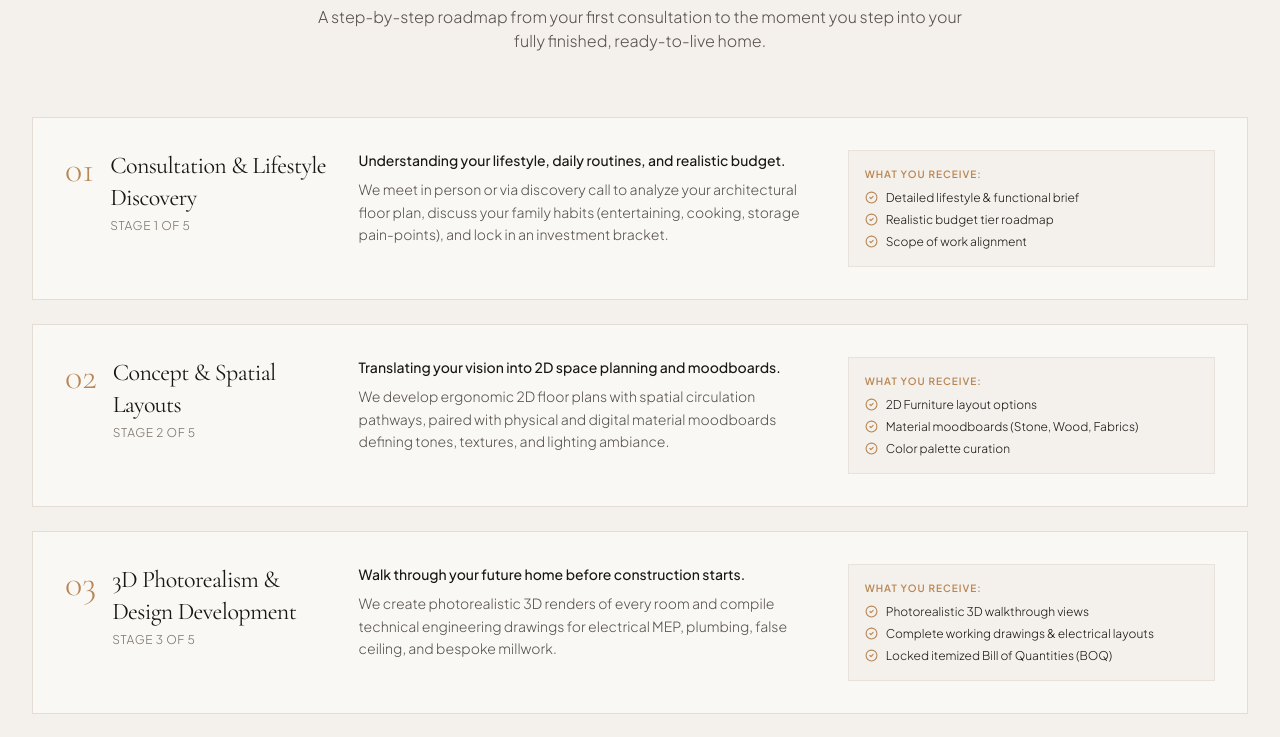
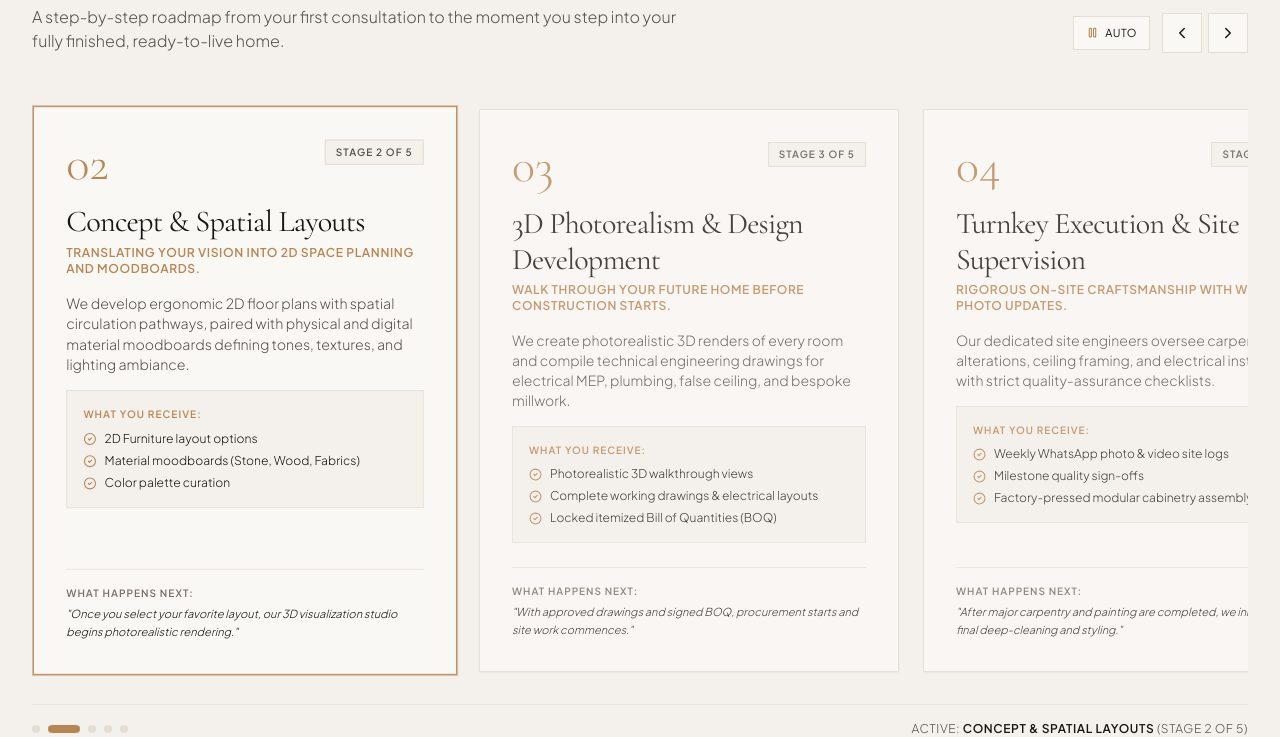
Before and after one commit to ARI-23o/Interior_Design, a React (Vite) app: page / in a window 1280 px wide. Shown: the part 6562-7299 px from the top of the page. Built offline with nearby package versions, Linux system fonts and the light colour scheme; the HTML template or start-up script is replaced by a standard one.

Commit message:
Convert Process section into horizontally auto-scrollable luxury cards with interactive pause and controls

```diff
--- a/src/components/home/ProcessSection.tsx
+++ b/src/components/home/ProcessSection.tsx
@@ -1,5 +1,5 @@
-import React from 'react';
-import { Sparkles, ArrowRight, CheckCircle2 } from 'lucide-react';
+import React, { useState, useEffect, useRef } from 'react';
+import { Sparkles, ArrowRight, CheckCircle2, ChevronLeft, ChevronRight, Pause, Play } from 'lucide-react';
 import { processStepsData } from '../../data/contentData';
 
 interface ProcessSectionProps {
@@ -7,12 +7,69 @@ interface ProcessSectionProps {
 }
 
 export const ProcessSection: React.FC<ProcessSectionProps> = ({ onOpenLeadModal }) => {
+  const scrollContainerRef = useRef<HTMLDivElement>(null);
+  const [activeIndex, setActiveIndex] = useState(0);
+  const [isPaused, setIsPaused] = useState(false);
+
+  const totalSteps = processStepsData.length;
+
+  // Horizontal auto-scroll interval
+  useEffect(() => {
+    if (isPaused) return;
+
+    const interval = setInterval(() => {
+      setActiveIndex((prev) => (prev + 1) % totalSteps);
+    }, 4000);
+
+    return () => clearInterval(interval);
+  }, [isPaused, totalSteps]);
+
+  // Sync scroll position when activeIndex changes
+  useEffect(() => {
+    if (!scrollContainerRef.current) return;
+    const container = scrollContainerRef.current;
+    const cardWidth = container.firstElementChild?.clientWidth || 380;
+    const gap = 24; // gap-6 in px
+    const targetScroll = activeIndex * (cardWidth + gap);
+
+    container.scrollTo({
+      left: targetScroll,
+      behavior: 'smooth'
+    });
+  }, [activeIndex]);
+
+  // Handle user manual scroll
+  const handleScroll = () => {
+    if (!scrollContainerRef.current) return;
+    const container = scrollContainerRef.current;
+    const cardWidth = container.firstElementChild?.clientWidth || 380;
+    const gap = 24;
+    const scrollPos = container.scrollLeft;
+    const newIndex = Math.round(scrollPos / (cardWidth + gap));
+    if (newIndex >= 0 && newIndex < totalSteps && newIndex !== activeIndex) {
+      setActiveIndex(newIndex);
+    }
+  };
+
+  const handleNext = () => {
+    setActiveIndex((prev) => (prev + 1) % totalSteps);
+  };
+
+  const handlePrev = () => {
+    setActiveIndex((prev) => (prev === 0 ? totalSteps - 1 : prev - 1));
+  };
+
+  const handleJumpToStep = (index: number) => {
+    setActiveIndex(index);
+  };
+
   return (
-    <section className="py-24 bg-canvas-soft border-t border-border-luxury">
+    <section className="py-24 bg-canvas-soft border-t border-border-luxury overflow-hidden">
       <div className="max-w-7xl mx-auto px-4 sm:px-6 lg:px-8">
 
-        {/* Section Header */}
-        <div className="text-center max-w-2xl mx-auto mb-16 space-y-3">
+        {/* Section Header with Navigation Controls */}
+        <div className="flex flex-col md:flex-row justify-between items-start md:items-end mb-12 gap-6">
+          <div className="max-w-2xl space-y-3">
             <div className="inline-flex items-center gap-2 text-xs uppercase tracking-[0.25em] text-bronze font-semibold">
               <Sparkles size={14} />
               <span>Structured Transparency</span>
@@ -25,72 +82,143 @@ export const ProcessSection: React.FC<ProcessSectionProps> = ({ onOpenLeadModal
             </p>
           </div>
 
-        {/* 5-Step Process Cards */}
-        <div className="space-y-6">
+          {/* Carousel Controls */}
+          <div className="flex items-center gap-3">
+            <button
+              onClick={() => setIsPaused(!isPaused)}
+              className="p-2 border border-border-luxury bg-canvas text-charcoal hover:border-charcoal transition-colors text-xs flex items-center gap-1.5 px-3"
+              title={isPaused ? "Resume auto-scroll" : "Pause auto-scroll"}
+            >
+              {isPaused ? <Play size={13} className="text-bronze" /> : <Pause size={13} className="text-bronze" />}
+              <span className="text-[11px] uppercase tracking-wider">{isPaused ? 'Resume' : 'Auto'}</span>
+            </button>
+
+            <div className="flex items-center gap-1.5">
+              <button
+                onClick={handlePrev}
+                className="w-10 h-10 border border-border-luxury bg-canvas text-charcoal hover:bg-charcoal hover:text-canvas hover:border-charcoal flex items-center justify-center transition-colors"
+                aria-label="Previous step"
+              >
+                <ChevronLeft size={18} />
+              </button>
+              <button
+                onClick={handleNext}
+                className="w-10 h-10 border border-border-luxury bg-canvas text-charcoal hover:bg-charcoal hover:text-canvas hover:border-charcoal flex items-center justify-center transition-colors"
+                aria-label="Next step"
+              >
+                <ChevronRight size={18} />
+              </button>
+            </div>
+          </div>
+        </div>
+
+        {/* Horizontally Scrollable Cards Track */}
+        <div
+          ref={scrollContainerRef}
+          onScroll={handleScroll}
+          onMouseEnter={() => setIsPaused(true)}
+          onMouseLeave={() => setIsPaused(false)}
+          onTouchStart={() => setIsPaused(true)}
+          onTouchEnd={() => setIsPaused(false)}
+          className="flex gap-6 overflow-x-auto pb-8 pt-2 scrollbar-none snap-x snap-mandatory cursor-grab active:cursor-grabbing"
+          style={{ scrollbarWidth: 'none', msOverflowStyle: 'none' }}
+        >
           {processStepsData.map((step, idx) => (
             <div
               key={step.stepNumber}
-              className="bg-canvas border border-border-luxury p-6 sm:p-8 transition-all hover:border-bronze hover:shadow-luxury group"
+              onClick={() => handleJumpToStep(idx)}
+              className={`w-[320px] sm:w-[380px] md:w-[420px] shrink-0 snap-start bg-canvas border p-7 sm:p-8 flex flex-col justify-between transition-all duration-500 group shadow-sm ${
+                activeIndex === idx
+                  ? 'border-bronze shadow-luxury ring-1 ring-bronze/50 scale-[1.01]'
+                  : 'border-border-luxury opacity-80 hover:opacity-100 hover:border-charcoal'
+              }`}
             >
-              <div className="grid grid-cols-1 lg:grid-cols-12 gap-6 items-start">
-
-                {/* Step indicator */}
-                <div className="lg:col-span-3 flex items-start gap-4">
-                  <span className="font-serif text-3xl sm:text-4xl text-bronze font-light">
+              {/* Card Header */}
+              <div className="space-y-4">
+                <div className="flex justify-between items-start">
+                  <span className="font-serif text-4xl sm:text-5xl text-bronze font-light group-hover:scale-105 transition-transform">
                     {step.stepNumber}
                   </span>
+                  <span className="text-[10px] uppercase tracking-widest bg-canvas-soft text-charcoal-muted px-2.5 py-1 font-semibold border border-border-luxury">
+                    Stage {idx + 1} of {totalSteps}
+                  </span>
+                </div>
+
                 <div>
-                    <h3 className="font-serif text-xl sm:text-2xl text-charcoal group-hover:text-bronze-dark transition-colors">
+                  <h3 className="font-serif text-2xl sm:text-3xl text-charcoal group-hover:text-bronze-dark transition-colors leading-snug">
                     {step.title}
                   </h3>
-                    <p className="text-xs text-charcoal-subtle uppercase tracking-wider mt-1 font-light">
-                      Stage {idx + 1} of 5
-                    </p>
-                  </div>
-                </div>
-
-                {/* Description */}
-                <div className="lg:col-span-5 space-y-2">
-                  <p className="text-sm font-medium text-charcoal">
+                  <p className="text-xs uppercase tracking-wider text-bronze font-semibold mt-1">
                     {step.tagline}
-                  </p>
-                  <p className="text-sm text-charcoal-muted font-light leading-relaxed">
-                    {step.description}
                   </p>
                 </div>
 
-                {/* Deliverables pill box */}
-                <div className="lg:col-span-4 bg-canvas-soft p-4 border border-border-luxury/70">
-                  <span className="text-[10px] uppercase tracking-widest text-bronze font-semibold block mb-2">
+                <p className="text-xs sm:text-sm text-charcoal-muted font-light leading-relaxed">
+                  {step.description}
+                </p>
+
+                {/* Deliverables Checklist */}
+                <div className="bg-canvas-soft p-4 border border-border-luxury/70 space-y-2">
+                  <span className="text-[10px] uppercase tracking-widest text-bronze font-semibold block">
                     What You Receive:
                   </span>
                   <div className="space-y-1.5">
                     {step.deliverables.map((deliv, i) => (
-                      <div key={i} className="flex items-center gap-2 text-xs text-charcoal font-light">
-                        <CheckCircle2 size={13} className="text-bronze shrink-0" />
+                      <div key={i} className="flex items-start gap-2 text-xs text-charcoal font-light">
+                        <CheckCircle2 size={13} className="text-bronze shrink-0 mt-0.5" />
                         <span>{deliv}</span>
                       </div>
                     ))}
                   </div>
                 </div>
+              </div>
 
+              {/* What Happens Next Footer in Card */}
+              <div className="pt-4 mt-6 border-t border-border-luxury/70">
+                <span className="text-[10px] uppercase tracking-widest text-charcoal-subtle font-semibold block mb-1">
+                  What Happens Next:
+                </span>
+                <p className="text-[11px] text-charcoal font-light italic leading-relaxed">
+                  "{step.whatHappensNext}"
+                </p>
               </div>
+
             </div>
           ))}
         </div>
 
-        {/* Bottom Process CTA */}
-        <div className="mt-14 p-8 bg-charcoal text-canvas text-center sm:flex justify-between items-center border border-charcoal-light">
-          <div className="text-left mb-4 sm:mb-0">
-            <h4 className="font-serif text-xl text-canvas">Ready to start with Step 01?</h4>
-            <p className="text-xs text-canvas/70 font-light mt-1">Book a free 30-minute discovery call to review your floor plans.</p>
+        {/* Progress Navigation Dots & Active Stage Indicator */}
+        <div className="flex flex-col sm:flex-row justify-between items-center gap-4 pt-4 border-t border-border-luxury/60">
+          <div className="flex items-center gap-2">
+            {processStepsData.map((_, i) => (
+              <button
+                key={i}
+                onClick={() => handleJumpToStep(i)}
+                className={`h-2 transition-all rounded-full ${
+                  activeIndex === i ? 'w-8 bg-bronze' : 'w-2 bg-border-luxury hover:bg-charcoal'
+                }`}
+                aria-label={`Jump to Stage ${i + 1}`}
+              />
+            ))}
+          </div>
+
+          <span className="text-xs text-charcoal-muted uppercase tracking-wider font-light">
+            Active: <strong className="text-charcoal font-semibold">{processStepsData[activeIndex].title}</strong> (Stage {activeIndex + 1} of 5)
+          </span>
+        </div>
+
+        {/* Bottom Process CTA Banner */}
+        <div className="mt-14 p-8 bg-charcoal text-canvas flex flex-col sm:flex-row justify-between items-start sm:items-center gap-6 border border-charcoal-light shadow-md">
+          <div className="space-y-1">
+            <span className="text-[10px] uppercase tracking-widest text-bronze font-semibold">Start with Stage 01</span>
+            <h4 className="font-serif text-2xl text-canvas">Ready to begin with your free discovery consultation?</h4>
+            <p className="text-xs text-canvas/70 font-light">We’ll review your architectural floor plans and answer any questions.</p>
           </div>
           <button
             onClick={onOpenLeadModal}
-            className="bg-bronze hover:bg-bronze-light text-charcoal font-semibold text-xs uppercase tracking-widest px-6 py-3.5 flex items-center justify-center gap-2 transition-colors shrink-0"
+            className="bg-bronze hover:bg-bronze-light text-charcoal font-semibold text-xs uppercase tracking-widest px-7 py-4 flex items-center justify-center gap-2 transition-colors shrink-0 shadow-sm"
           >
-            <span>Book Discovery Session</span>
-            <ArrowRight size={14} />
+            <span>START YOUR CONSULTATION →</span>
           </button>
         </div>
 
```
Lines whose indentation alone changed are shown as unchanged.
